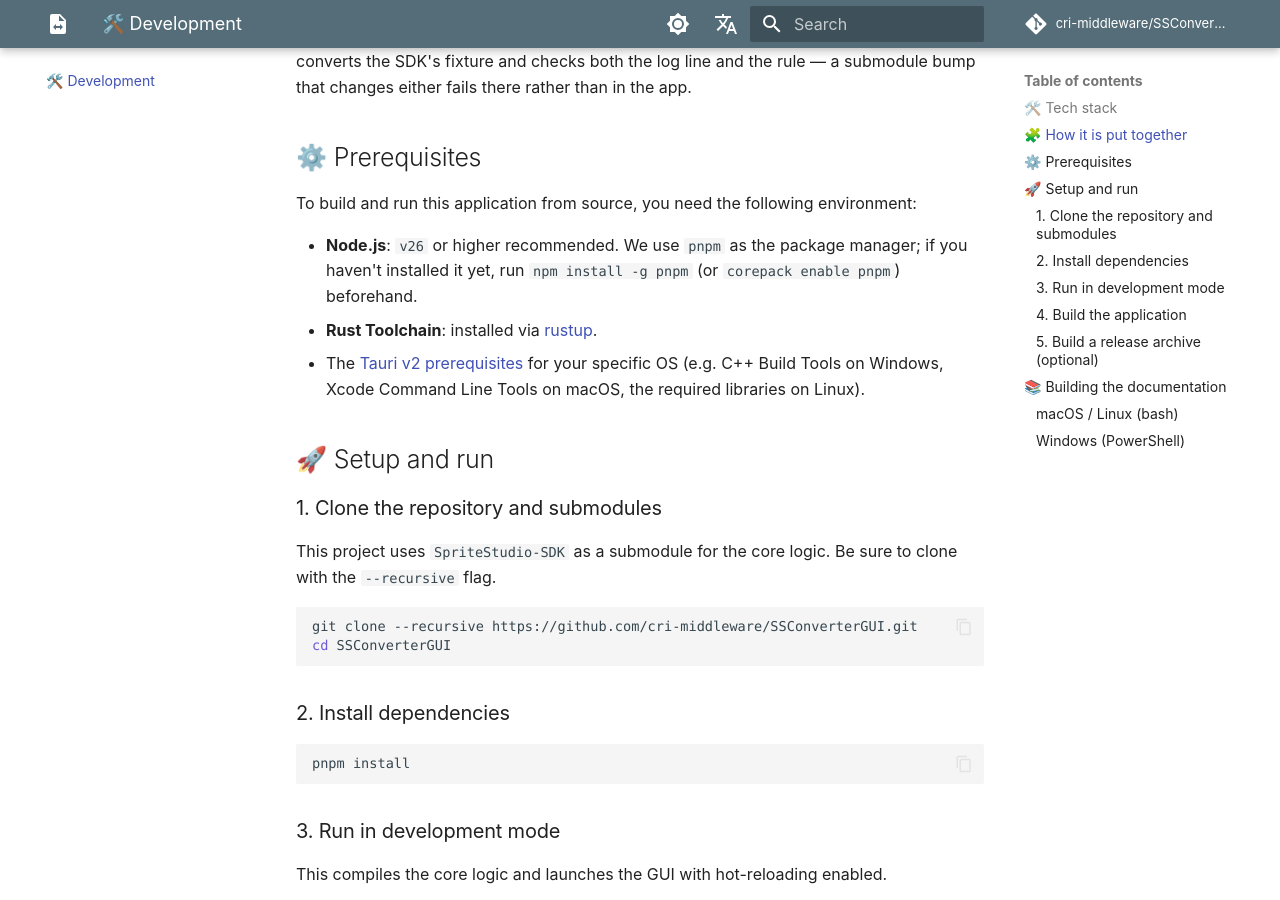
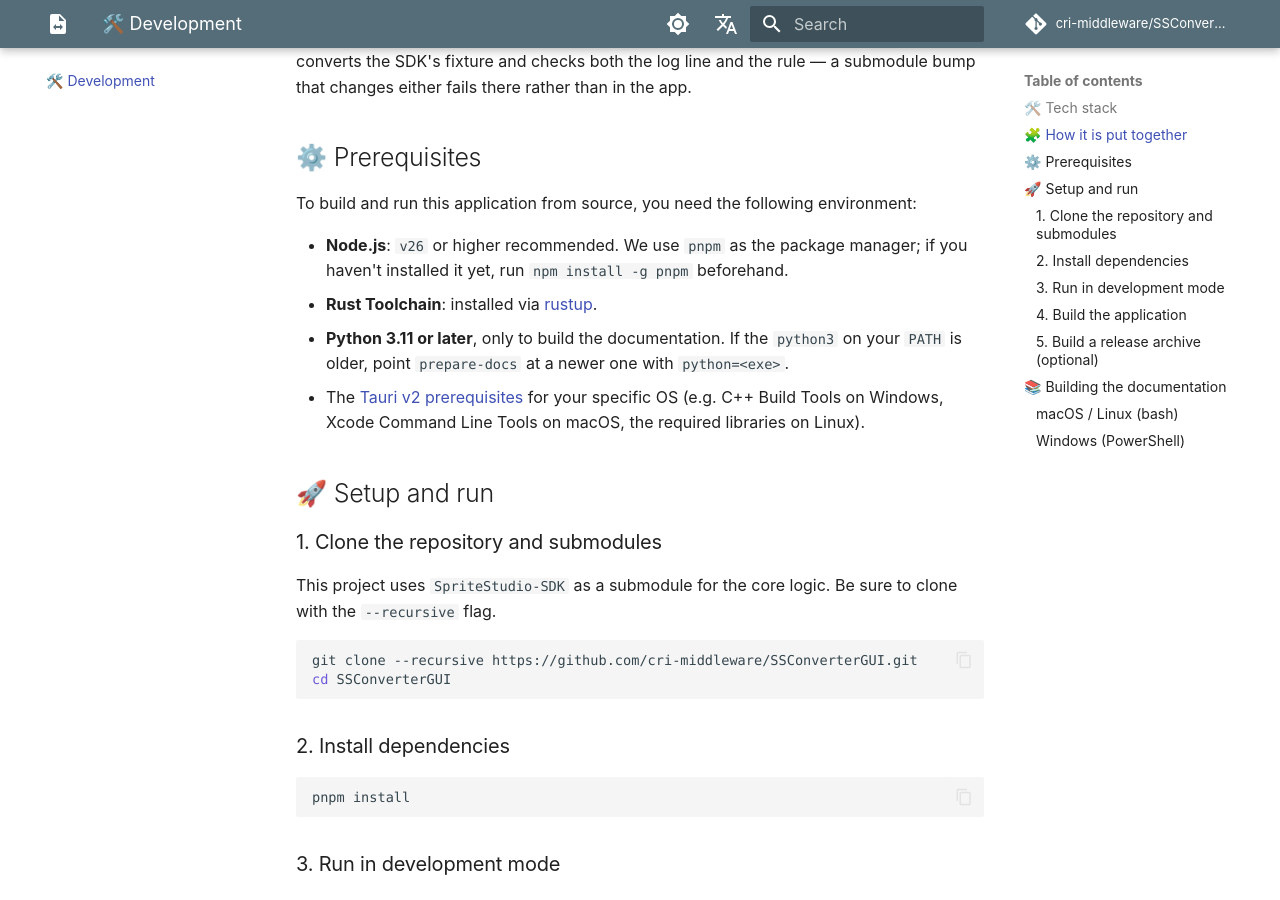
Before and after one commit to cri-middleware/SSConverterGUI, an MkDocs documentation site: the page built from docs/en/development.md, in a window 1280 px wide and 900 px high, scrolled down 1463 px. Built offline with MkDocs 1.6.1 and Material for MkDocs 9.7.7, drawn with Linux system fonts in a browser that asks for light colours; comment, search, counter and statistics services are not loaded.

Commit message:
docs: unblock the steps a reader or contributor gets stuck on
- `corepack enable pnpm`: Node 25 and later no longer ship Corepack, so the
  alternative fails on the recommended Node.
- Python: the docs build needs Python 3.11 or later (the pinned Zensical
  requires it), and macOS's own python3 is older; prepare-docs takes
  python=<exe>.
- CONTRIBUTING's PR steps never ran the type check. `pnpm test` is vitest
  only and `tauri dev` does not run tsc, so a type error first failed in
  CI's `pnpm run build`.
- The PR template's version item left out Cargo.lock, which CI's
  `--locked` clippy rejects when it lags the manifest.
- Get-FileHash prints upper case and SHA256SUMS is lower case, so the
  comparison by eye looked like a mismatch.

```diff
--- a/docs/en/development.md
+++ b/docs/en/development.md
@@ -55,8 +55,10 @@ that changes either fails there rather than in the app.
 To build and run this application from source, you need the following environment:
 
 - **Node.js**: `v26` or higher recommended. We use `pnpm` as the package manager; if you haven't
-  installed it yet, run `npm install -g pnpm` (or `corepack enable pnpm`) beforehand.
+  installed it yet, run `npm install -g pnpm` beforehand.
 - **Rust Toolchain**: installed via [rustup](https://rustup.rs/).
+- **Python 3.11 or later**, only to build the documentation. If the `python3` on your `PATH` is
+  older, point `prepare-docs` at a newer one with `python=<exe>`.
 - The [Tauri v2 prerequisites](https://v2.tauri.app/start/prerequisites/) for your specific OS
   (e.g. C++ Build Tools on Windows, Xcode Command Line Tools on macOS, the required libraries on
   Linux).
```
Also changed, not shown: CONTRIBUTING.md (+2 -2 lines), docs/en/install.md (+2 -1 lines), docs/ja/development.md (+2 -1 lines), docs/ja/install.md (+1 -1 lines), .github/pull_request_template.md.
